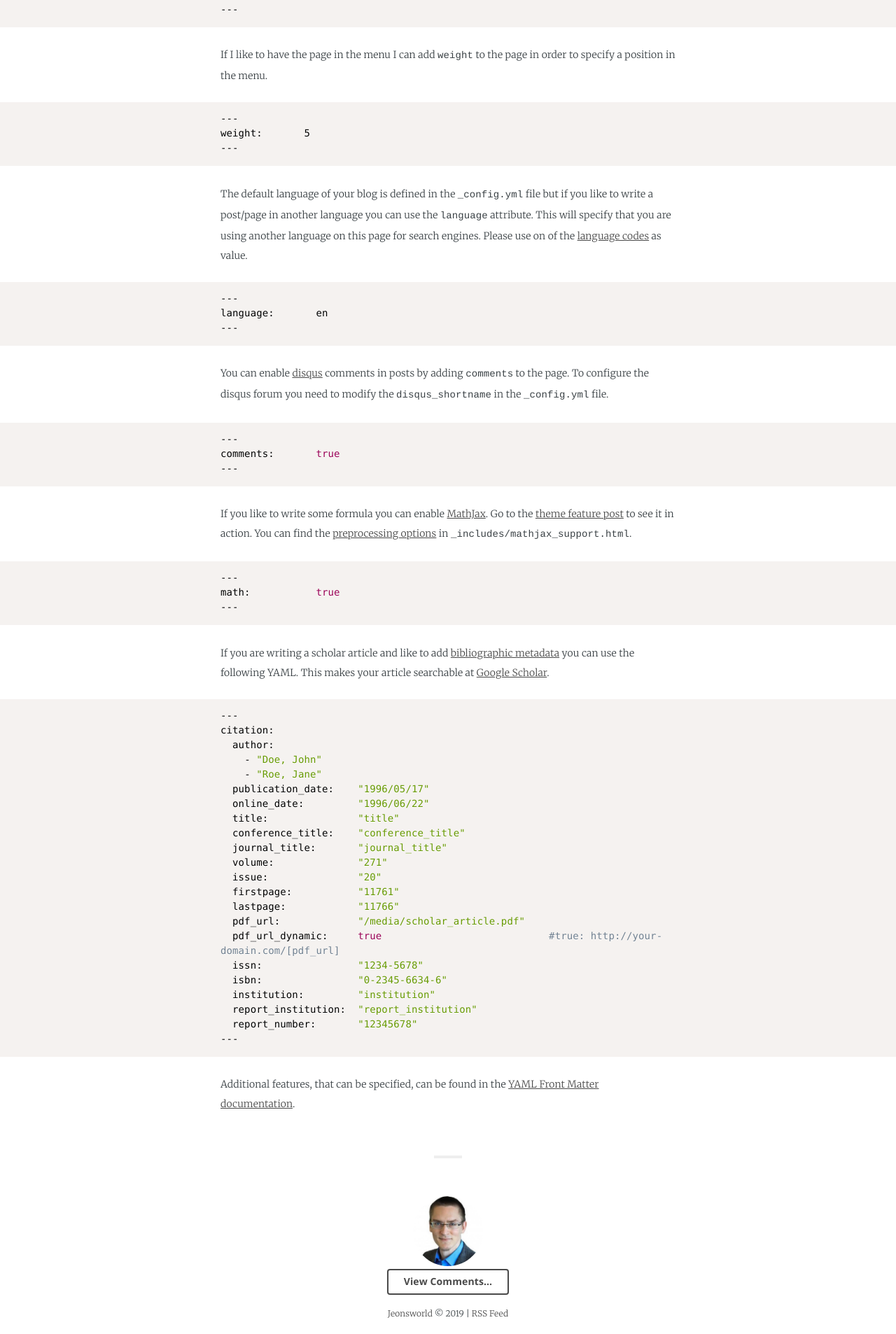
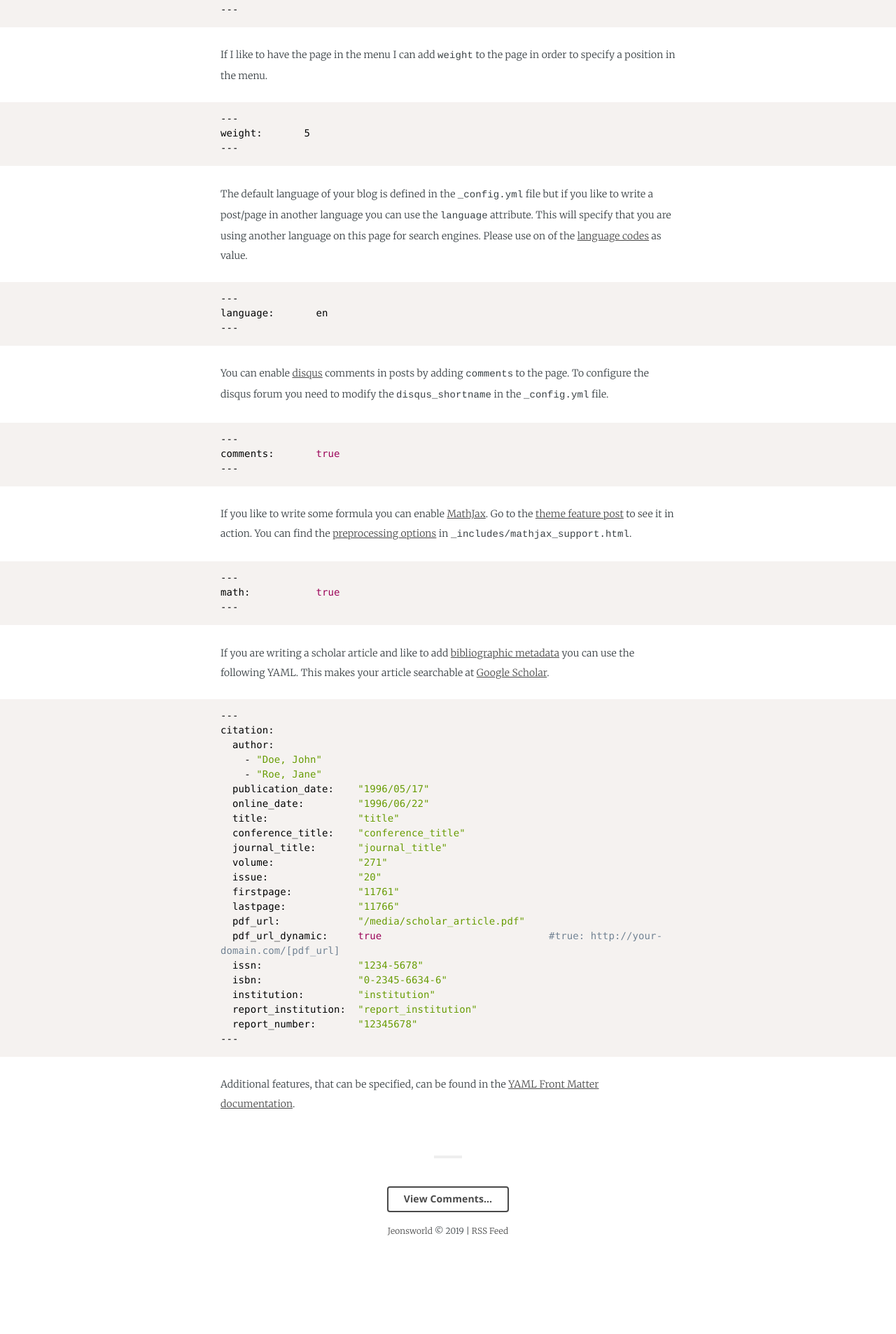
Before and after one commit to imdae11/imdae11.github.io, a Jekyll site: the page built from _posts/2016-04-06-YAML-Features.md, in a window 1280 px wide. Shown: the part 1846-3752 px from the top of the page at 70% size. Built offline with Jekyll 4.4.1, drawn with Linux system fonts in a browser that asks for light colours; some web fonts are replaced; after the commit the page ends 3634 px from its top, so only the background shows below that.

Commit message:
Update authorinfo.html

```diff
--- a/_includes/authorinfo.html
+++ b/_includes/authorinfo.html
@@ -15,12 +15,12 @@
 
     {%  if author %}
     {%  if author.picture %}
-    <div class="author-image">
+<!--     <div class="author-image">
         <div class="img image-bg" style="background-image: url({{author.picture | absolute_url }})">
             <a class="hidden" href="{{author.picture | absolute_url }}" itemprop="image">{{author.name}}'s Picture</a>
         </div>
     </div>
-    {% endif %}
+    {% endif %} -->
 
 <!--     <div class="short-diver">
         <h4 class="author" itemprop="name">{{ author.name }}</h4>
```
